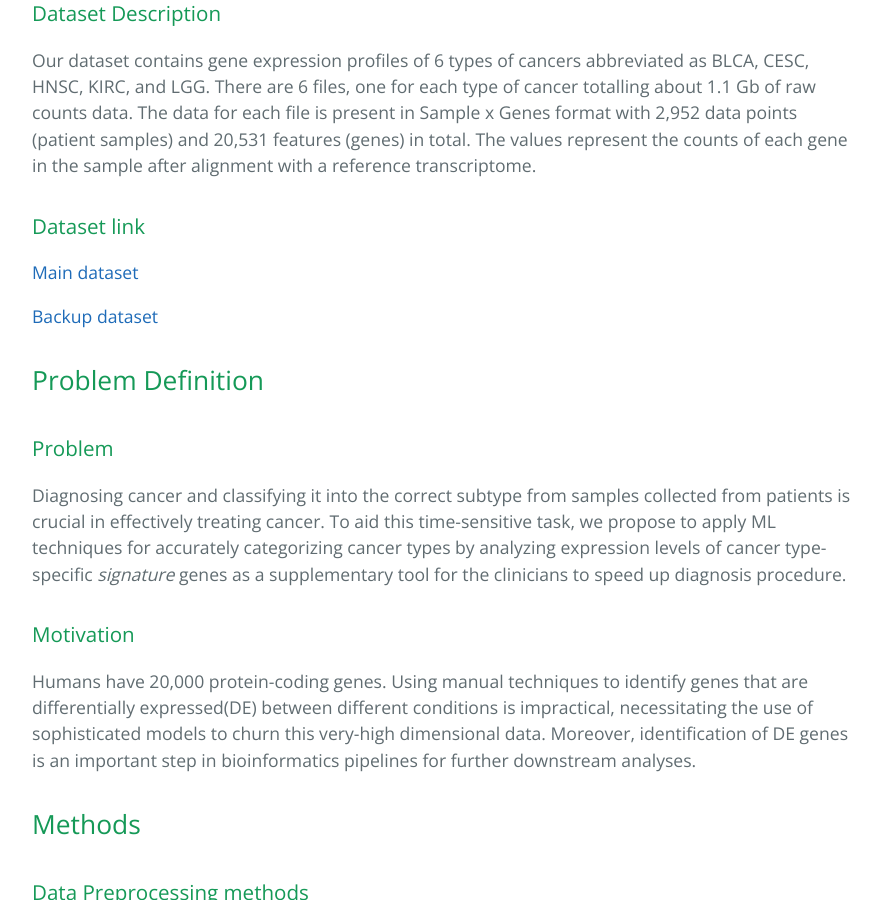
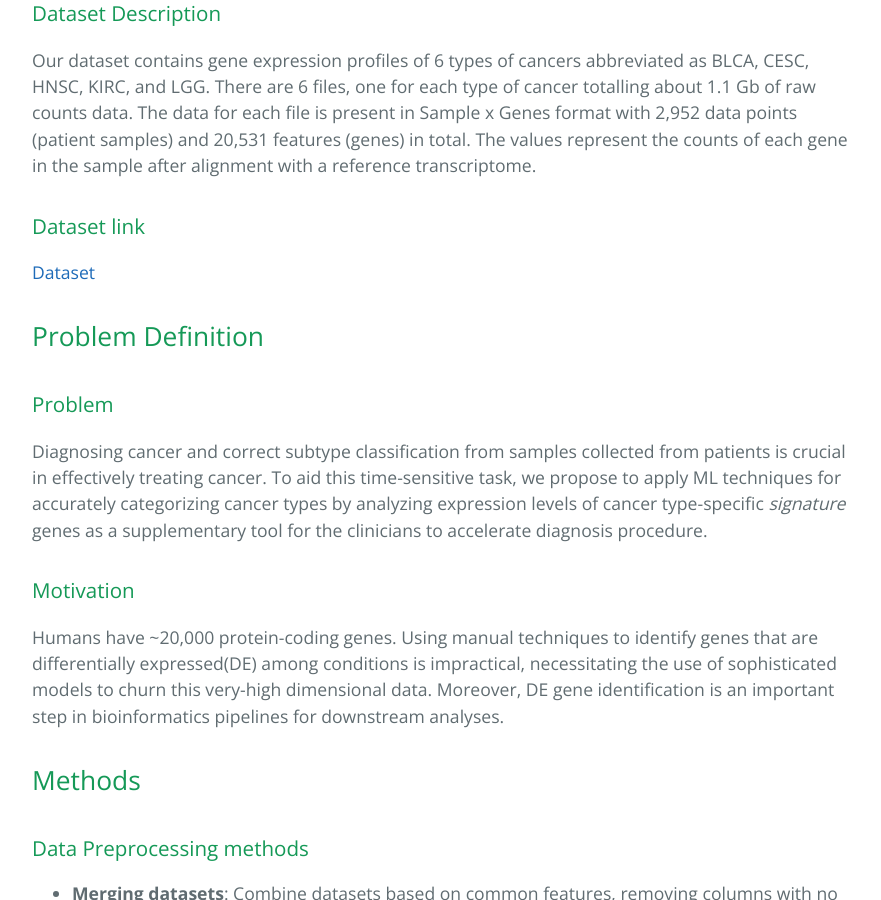
Before and after one commit to AnaghaMKrishna/CS-7641-Project, a Jekyll site: the page built from proposal.md, in a window 1280 px wide and 900 px high, scrolled down 970 px. Shown: the whole window, without its empty margins (192-1073 px from the left). Built offline with Jekyll 4.4.1, drawn with Linux system fonts in a browser that asks for light colours; our own code applies the rules of GitHub Pages for plain Markdown files; some of the changed text lies outside the part shown.

Commit message:
updated proposal

```diff
--- a/proposal.md
+++ b/proposal.md
@@ -13,19 +13,17 @@ Accurate classification of cancer types based on RNA-sequencing data is a crucia
 Our dataset contains gene expression profiles of 6 types of cancers abbreviated as BLCA, CESC, HNSC, KIRC, and LGG. There are 6 files, one for each type of cancer totalling about 1.1 Gb of raw counts data. The data for each file is present in Sample x Genes format with 2,952 data points (patient samples) and 20,531 features (genes) in total. The values represent the counts of each gene in the sample after alignment with a reference transcriptome.
 
 ### Dataset link
-[Main dataset](http://zenodo.org/records/8192916)
-
-[Backup dataset](https://archive.ics.uci.edu/dataset/401/gene+expression+cancer+rna+seq)
+[Dataset](http://zenodo.org/records/8192916)
 
 
 ## Problem Definition
 
 ### Problem
-Diagnosing cancer and classifying it into the correct subtype from samples collected from patients is crucial in effectively treating cancer. To aid this time-sensitive task, we propose to apply ML techniques for accurately categorizing cancer types by analyzing expression levels of cancer type-specific *signature* genes as a supplementary tool for the clinicians to speed up diagnosis procedure.
+Diagnosing cancer and correct subtype classification from samples collected from patients is crucial in effectively treating cancer. To aid this time-sensitive task, we propose to apply ML techniques for accurately categorizing cancer types by analyzing expression levels of cancer type-specific *signature* genes as a supplementary tool for the clinicians to accelerate diagnosis procedure.
 
 
 ### Motivation
-Humans have 20,000 protein-coding genes. Using manual techniques to identify genes that are differentially expressed(DE) between different conditions is impractical, necessitating the use of sophisticated models to churn this very-high dimensional data. Moreover, identification of DE genes is an important step in bioinformatics pipelines for further downstream analyses.
+Humans have ~20,000 protein-coding genes. Using manual techniques to identify genes that are differentially expressed(DE) among conditions is impractical, necessitating the use of sophisticated models to churn this very-high dimensional data. Moreover, DE gene identification is an important step in bioinformatics pipelines for downstream analyses.
 
 
 ## Methods
```
Also changed, not shown: other parts of proposal.md (+1 -1 lines).
